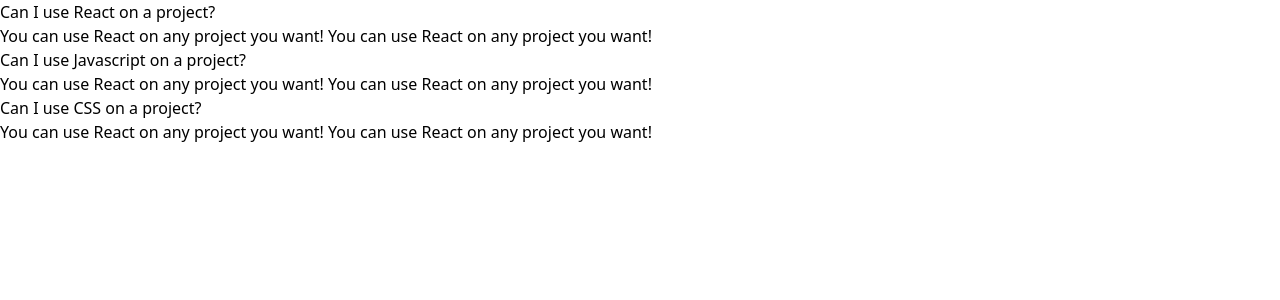
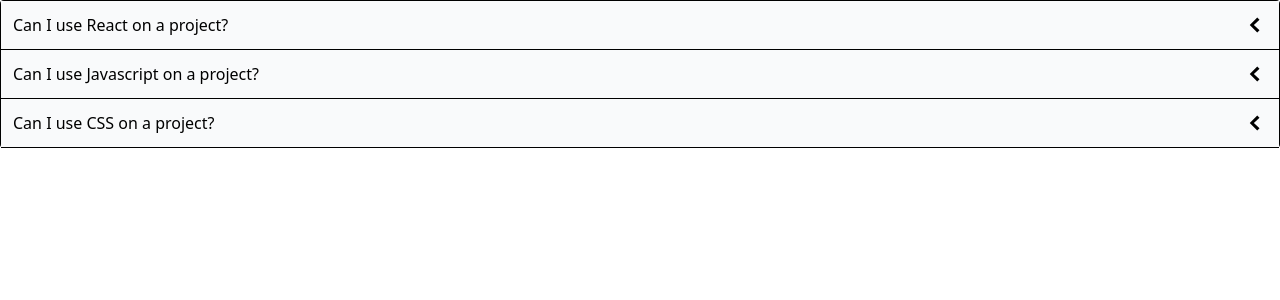
Before and after one commit to mwoolf87/Parsity, a React (Vite) app in the folder ModernReactWithRedux/comps/: page / in a window 1280 px wide. Shown: the top 300 px of the page. Built offline with nearby package versions, Linux system fonts and the light colour scheme.

Commit message:
added logic and styling to accordian component to exapnd/collapse

```diff
--- a/ModernReactWithRedux/comps/src/components/Accordion.js
+++ b/ModernReactWithRedux/comps/src/components/Accordion.js
@@ -1,15 +1,39 @@
-import React from "react";
+import { useState } from "react";
+import { GoChevronDown, GoChevronLeft } from "react-icons/go";
+function Accordion({ items }) {
+  const [expandedIndex, setExpandedIndex] = useState(-1);
 
-function Accordion({ items }) {
-  const renderedItems = items.map(item => {
+  const handleClick = nextIndex => {
+    if (expandedIndex === nextIndex) {
+      setExpandedIndex(-1);
+    } else {
+      setExpandedIndex(nextIndex);
+    }
+  };
+
+  const renderedItems = items.map((item, index) => {
+    const isExpanded = index === expandedIndex;
+
+    const icon = (
+      <span className="text-2xl">
+        {isExpanded ? <GoChevronDown /> : <GoChevronLeft />}
+      </span>
+    );
     return (
       <div key={item.id}>
-        <div>{item.label}</div>
-        <div>{item.content}</div>
+        <div
+          className="flex justify-between p-3 bg-gray-50 border-b items-center cursor-pointer"
+          onClick={() => handleClick(index)}
+        >
+          {item.label}
+          {icon}
+        </div>
+        {isExpanded && <div className="border-b p-5">{item.content}</div>}
       </div>
     );
   });
-  return <div>{renderedItems}</div>;
+
+  return <div className="border-x border-t rounded">{renderedItems}</div>;
 }
 
 export default Accordion;
```
